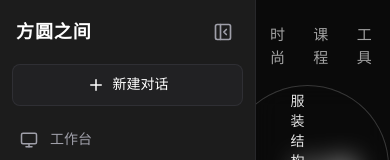
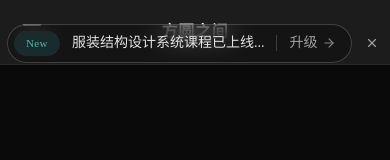
Before and after one commit to penghuizhong/chat-web, a Next.js app: page / in a window 390 px wide. Shown: the top 160 px of the page. Built offline with nearby package versions, Linux system fonts and the light colour scheme; no server answers.

Commit message:
修复了手机端显示问题

```diff
--- a/app/layout.tsx
+++ b/app/layout.tsx
@@ -10,6 +10,9 @@ import { AuthProvider } from "@/lib/auth"
 import { AuthModal } from "@/components/auth/auth-modal"
 import { Toaster } from "sonner";
 import { auth } from "@/auth"; // 👉 新增：从根目录的 auth.ts 引入服务端 auth 方法
+import { Sheet, SheetContent, SheetTrigger } from "@/components/ui/sheet";
+import { Button } from "@/components/ui/button";
+import { Menu } from "lucide-react";
 
 // 👉 新增：将 RootLayout 变为 async 函数
 export default async function RootLayout({ children }: { children: React.ReactNode }) {
@@ -18,24 +21,39 @@ export default async function RootLayout({ children }: { children: React.ReactNo
 
   return (
     <html lang="zh-CN" suppressHydrationWarning>
-      <body className={`${GeistSans.variable} ${GeistMono.variable} antialiased flex h-screen overflow-hidden`}>
+      <body suppressHydrationWarning className={`${GeistSans.variable} ${GeistMono.variable} antialiased flex h-screen overflow-hidden`}>
         {/* 👉 新增：将拿到的 session 喂给前端的 AuthProvider，消除前端水瀑布请求 */}
         <AuthProvider session={session}>
           <ThemeProvider attribute="class" defaultTheme="dark" enableSystem>
             {/* 1. 左侧固定侧边栏 */}
             <Sidebar />
 
-            {/* 2. 右侧主容器 */}
             <div className="flex-1 flex flex-col relative bg-background overflow-hidden">
+
+              {/* 📱 手机端专属顶部栏 (md:hidden 表示在电脑上隐藏) */}
+              <div className="md:hidden flex items-center justify-between p-3 border-b border-zinc-800 bg-[#1c1c1c]">
+                <Sheet>
+                  <SheetTrigger className="p-2 text-zinc-300 hover:bg-zinc-800 hover:text-white rounded-md transition-colors outline-none">
+                    <Menu size={24} />
+                  </SheetTrigger>
+                  <SheetContent side="left" className="p-0 w-64 bg-[#1c1c1c] border-zinc-800">
+                    {/* 在手机抽屉里再渲染一个 Sidebar，强制它显示 */}
+                    <div className="flex w-full [&>aside]:flex [&>aside]:w-full">
+                      <Sidebar />
+                    </div>
+                  </SheetContent>
+                </Sheet>
+                <span className="font-bold text-white tracking-wider">方圆之间</span>
+                <div className="w-10"></div> {/* 占位，保持文字居中 */}
+              </div>
+
               <Header />
 
-              {/* 动态内容区 */}
-              <main className="flex-1 overflow-y-auto pt-24 pb-32">
+              <main className="flex-1 overflow-y-auto pt-4 md:pt-24 pb-32">
                 {children}
               </main>
               <AuthModal />
               <Toaster position="top-right" richColors />
-              {/* 3. 全局常驻对话壳 (内含 ChatInput 和消息展示逻辑) */}
               <GlobalChatShell />
             </div>
           </ThemeProvider>
--- a/app/page.tsx
+++ b/app/page.tsx
@@ -14,7 +14,7 @@ export default function Home() {
           基于15年实战经验，为您提供工业级极简打版计算方案。
         </p>
 
-        <div className="flex flex-wrap justify-center gap-4 mt-8">
+        <div className="flex md:flex-row flex-wrap justify-center gap-4 mt-8">
           {['🧮 自动放量计算', '📏 领口结构推导', '📘 进阶实战课程'].map(item => (
             <Button key={item} variant="outline" className="rounded-full px-6 py-5 bg-background/50 hover:scale-105 transition-transform">
               {item}
--- a/components/layout/header.tsx
+++ b/components/layout/header.tsx
@@ -17,7 +17,7 @@ export function Header() {
     return (
         <div className="absolute top-0 left-0 right-0 flex flex-col items-center pt-6 z-40 pointer-events-none">
             <div className="pointer-events-auto flex flex-col items-center">
-                <nav className="flex justify-center gap-6 md:gap-8 text-[15px] font-medium text-muted-foreground mb-4">
+                <nav className="hidden md:flex justify-center gap-6 md:gap-8 text-[15px] font-medium text-muted-foreground mb-4">
                     <span className="text-foreground cursor-pointer">发现</span>
                     <span className="hover:text-foreground cursor-pointer transition-colors">时尚</span>
                     <span className="hover:text-foreground cursor-pointer transition-colors">课程</span>
--- a/components/ui/sidebar.tsx
+++ b/components/ui/sidebar.tsx
@@ -33,7 +33,7 @@ export default function Sidebar() {
 
     return (
         <aside
-            className={`relative flex flex-col h-screen bg-[#1c1c1c] text-zinc-300 border-r border-zinc-800 transition-all duration-300 ease-in-out z-50 ${isCollapsed ? "w-[72px]" : "w-64"
+            className={`hidden md:flex relative flex flex-col h-screen bg-[#1c1c1c] text-zinc-300 border-r border-zinc-800 transition-all duration-300 ease-in-out z-50 ${isCollapsed ? "w-[72px]" : "w-64"
                 }`}
         >
             {/* 顶部区域：Logo 与折叠按钮 */}
```
